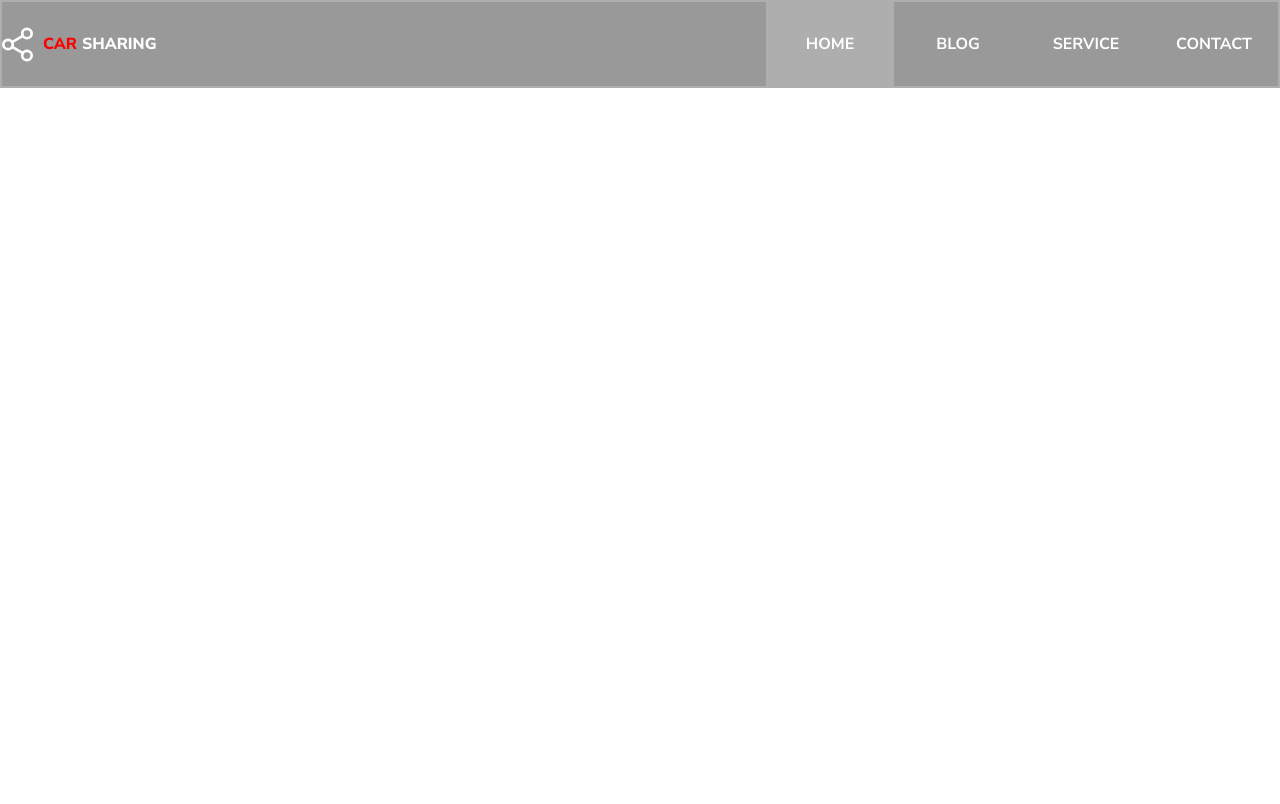
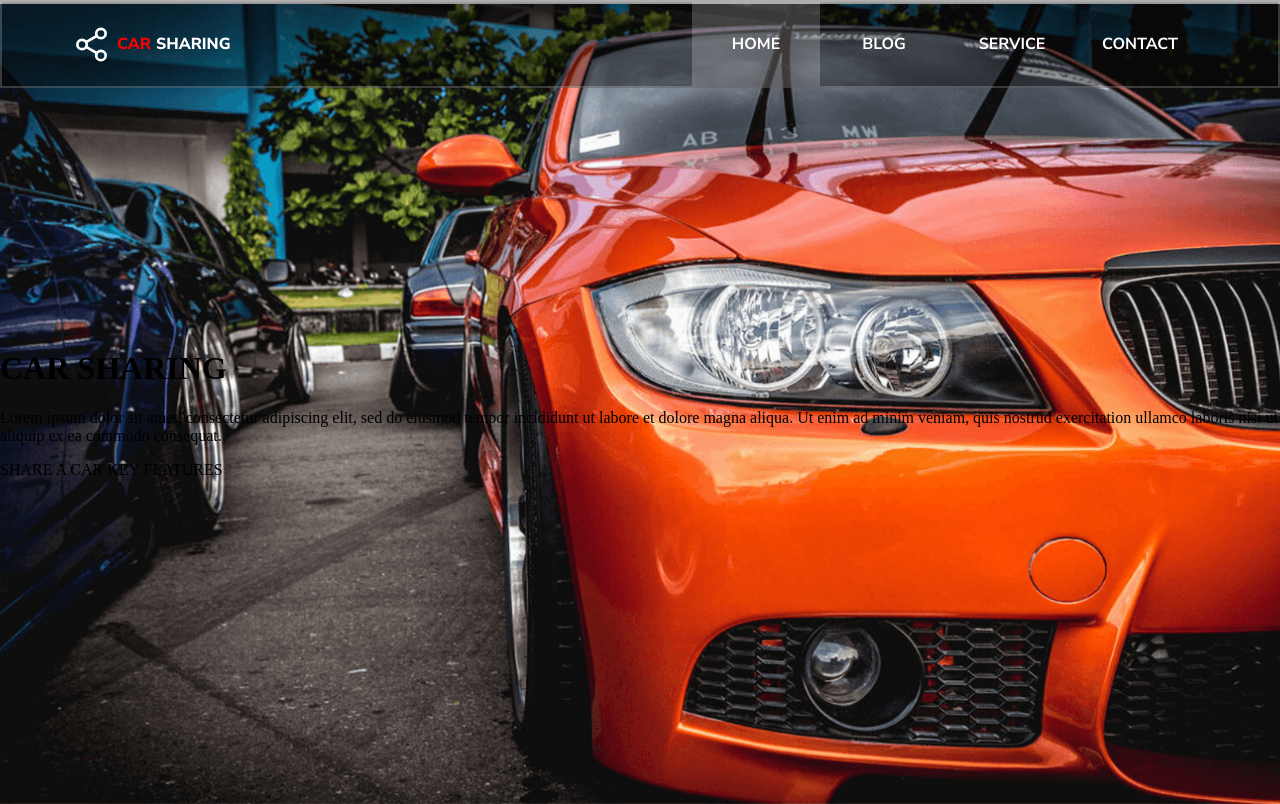
Before and after one commit to karolina-rachuta/car_sharing, a plain HTML site: page index.html in a window 1280 px wide. Drawn offline with Linux system fonts and the light colour scheme.

Commit message:
intro section

```diff
--- a/index.html
+++ b/index.html
@@ -30,5 +30,18 @@
         </nav>
     </div>
 </header>
+
+<section class="intro">
+<!--    section.intro>div.intro__box>h1.intro__hdl+p.intro__lead+div.intro__box.intro__box--btn>(button.intro__btn)*2-->
+    <div class="intro__box">
+        <h1 class="intro__hdl">CAR SHARING</h1>
+        <p class="intro__lead">Lorem ipsum dolor sit amet, consectetur adipiscing elit, sed do eiusmod tempor incididunt ut labore et dolore magna aliqua. Ut enim ad minim veniam, quis nostrud exercitation ullamco laboris nisi ut aliquip ex ea commodo consequat.</p>
+        <div class="intro__box intro__box--row">
+            <a class="intro__btn">SHARE A CAR</a>
+            <a class="intro__btn">KEY FEATURES</a>
+        </div>
+    </div>
+</section>
+
 </body>
 </html>
--- a/src/css/main.css
+++ b/src/css/main.css
@@ -9,6 +9,9 @@ html, body {
 .header {
     background-color: rgba(0, 0, 0, 0.4);
     border: .125rem solid rgba(255, 255, 255, 0.2);
+    position: relative;
+    z-index: 42;
+/*    aby ustawic wartosc z- warswty potrzebujemy position, czemu 42? autostop przez galaktyke, moze byc inna wartosc*/
 }
 
 .header .header__inner {
@@ -16,7 +19,7 @@ html, body {
     justify-content: space-between;
     align-items: center;
 }
-ś
+
 .inner {
     width: 100%;
     /*jak bedzie flex box to zajeloby tylko ile kontent wiec robimy 100 aby zajelo cala szerokosc*/
@@ -70,3 +73,23 @@ html, body {
 .menu .menu__item.menu__item--active, .menu .menu__item:hover{
     background-color: rgba(255, 255, 255, 0.2);
 }
+
+.intro {
+    background-image: url("../images/intro-bg.png");
+    background-position: center;
+    background-repeat: no-repeat;
+    background-size: cover;
+    min-height: 100vh;
+    display: flex;
+    justify-content: center;
+    align-items: center;
+    margin-top: -5.25rem;
+/*    aby przesunac tlo na gore pod header*/
+}
+.intro .intro__box{
+    /*display: flex;*/
+}
+.intro .intro__box.intro__box--row {}
+.intro .intro__hdl {}
+.intro .intro__lead {}
+.intro .intro__box--btn {}
```
Also changed, not shown: src/images/intro-bg.png (added), src/images/intro-bg_2x_720.png (added), 1 other file.
